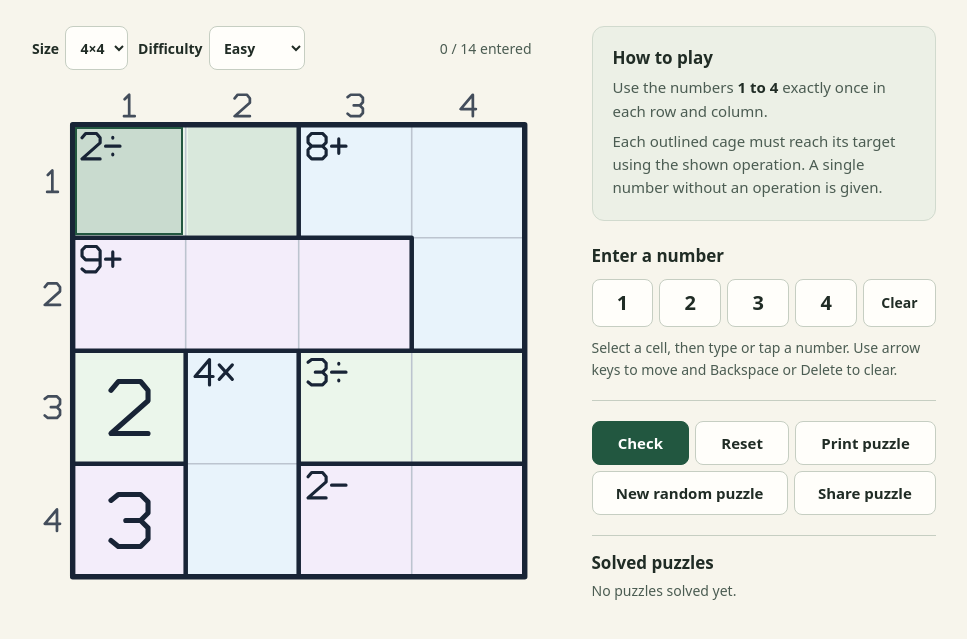
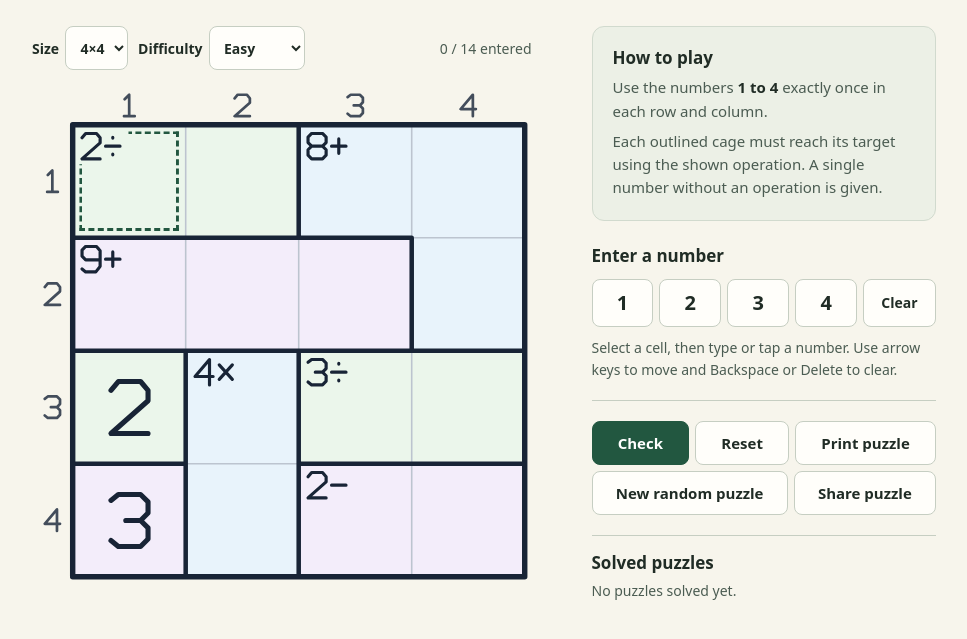
Before and after one commit to mpushkin/kenken, a plain HTML site: page index.html in a window 1280 px wide. Shown: the part 163-802 px from the top of the page, without its empty margins (156-1123 px from the left). Drawn offline with Linux system fonts and the light colour scheme.

```diff
--- a/game/board-art.js
+++ b/game/board-art.js
@@ -71,9 +71,11 @@ function centeredGlyphPath(text, center, y, height) {
   return glyphPath(text, center - Math.floor(glyphWidth(text, height) / 2), y, height);
 }
 
-function cageClue(text) {
+function cageClue(text, cell) {
   let height = 225;
   while (glyphWidth(text, height) > 840) height -= 5;
+  // Allow for the clue's offset and stroke when masking the inset selection ring.
+  cell.style.setProperty("--clue-ring-clearance", `${(80 + glyphWidth(text, height) + 60) / 10}%`);
   return strokePath(glyphPath(text, 80, 75, height), Math.max(24, Math.floor(height / 8)), "clue");
 }
 
--- a/game/game.js
+++ b/game/game.js
@@ -128,7 +128,7 @@ function buildBoard() {
         focusable: "false",
       });
       if (!given && cage.indexes[0] === index) {
-        drawing.append(cageClue(cage.target + symbols[cage.operator]));
+        drawing.append(cageClue(cage.target + symbols[cage.operator], cellButton));
       }
       const value = strokePath("", 45, "value");
       drawing.append(value);
@@ -165,7 +165,6 @@ function renderState() {
     value.setAttribute("d", digit ? centeredGlyphPath(String(digit), 500, given ? 270 : 390, 460) : "");
     gridCell.setAttribute("aria-selected", index === selected);
     cellButton.tabIndex = index === selected ? 0 : -1;
-    cellButton.classList.toggle("in-cage", cellCages[index] === cellCages[selected]);
     cellButton.classList.toggle("conflict", conflict);
 
     const entry = given ? `given ${digit}` : digit || "empty";
--- a/game/style.css
+++ b/game/style.css
@@ -217,32 +217,37 @@ button { touch-action: manipulation; }
 .cell-lines { color: #bcc4cf; }
 
 @media screen {
-  .cell::before {
+  .grid-cell[aria-selected="true"] .cell::after {
     position: absolute;
-    inset: max(1px, 2.4%);
+    inset: max(4px, 6%);
+    border: 3px dashed var(--accent);
     pointer-events: none;
     content: "";
   }
 
-  .cell.in-cage::before { background: rgb(34 87 64 / 9%); }
-
-  .grid-cell[aria-selected="true"] .cell::before {
-    background: rgb(34 87 64 / 17%);
-    outline: 2px solid var(--accent);
-    outline-offset: -2px;
+  /* Leave a gap in the ring around the original worksheet clue. */
+  .cell:has(.clue)::after {
+    clip-path: polygon(
+      0 33%, var(--clue-ring-clearance) 33%, var(--clue-ring-clearance) 0,
+      100% 0, 100% 100%, 0 100%
+    );
   }
 
-  .cell:focus-visible {
-    outline: 2px dashed var(--accent);
-    outline-offset: -5px;
+  .grid-cell[aria-selected="true"] .cell:focus-visible { outline: none; }
+
+  .grid-cell[aria-selected="true"] .cell:focus-visible::after {
+    border-width: 4px;
+    border-color: var(--board-ink);
   }
 
-  .grid-cell .cell.conflict::before {
+  .cell.conflict::before {
+    position: absolute;
+    inset: max(1px, 2.4%);
     background: rgb(161 49 40 / 16%);
     box-shadow: inset 0 -3px #a13128;
+    pointer-events: none;
+    content: "";
   }
-
-  .grid-cell[aria-selected="true"] .cell.conflict::before { box-shadow: inset 0 -5px #a13128; }
 }
 
 .controls { grid-area: controls; }
@@ -377,7 +382,7 @@ button { touch-action: manipulation; }
   }
   .print-title { display: block; margin-bottom: 5mm; }
   .print-title p { margin-top: 1mm; font-size: 10pt; }
-  .cell { outline: 0; }
+  .cell:focus { outline: 0; }
   .clue, .cell .value, .cage-lines, .coordinates { color: black; }
   .cell-lines { color: #888; }
 }
```
